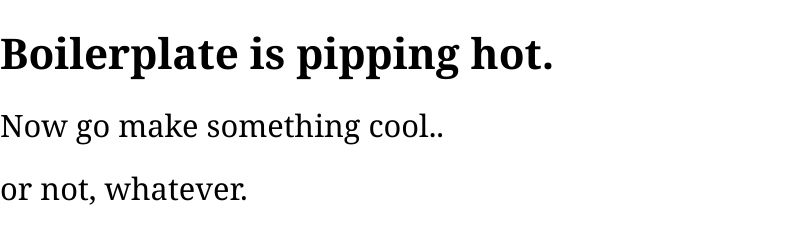
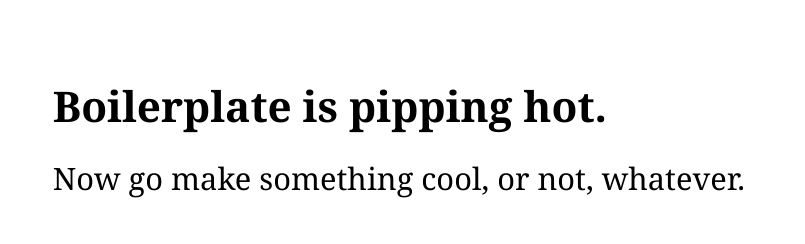
Before and after one commit to mattcass/boilerplate, a website: page index.html in a window 1280 px wide. Shown: the whole page, without its empty margins (0-805 px from the left). Drawn offline with nearby package versions, Linux system fonts and the light colour scheme.

Commit message:
edit index.html styling

```diff
--- a/index.html
+++ b/index.html
@@ -24,8 +24,7 @@
 
     <header>
         <h1>Boilerplate is pipping hot.</h1>
-        <h2>Now go make something cool..</h2>
-        <h2>or not, whatever.</h2>
+        <h2>Now go make something cool, or not, whatever.</h2>
         <nav>
         </nav>
     </header>
--- a/source/sass/layout/_header.scss
+++ b/source/sass/layout/_header.scss
@@ -1,3 +1,7 @@
 /* ===========================================
    Header styling
    =========================================== */
+
+header {
+    padding: $block-padding;
+}
```
Also changed, not shown: dist/css/style.css.
